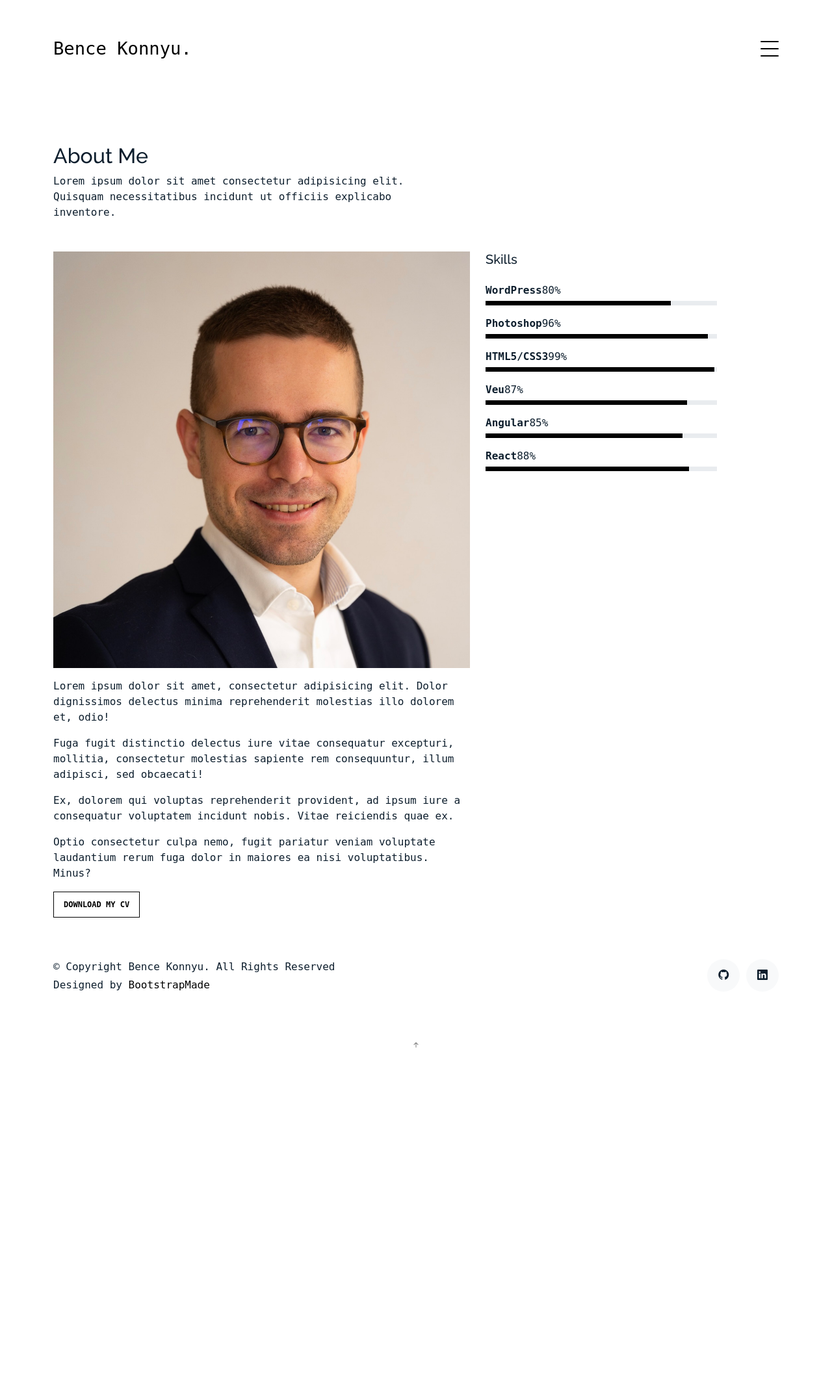
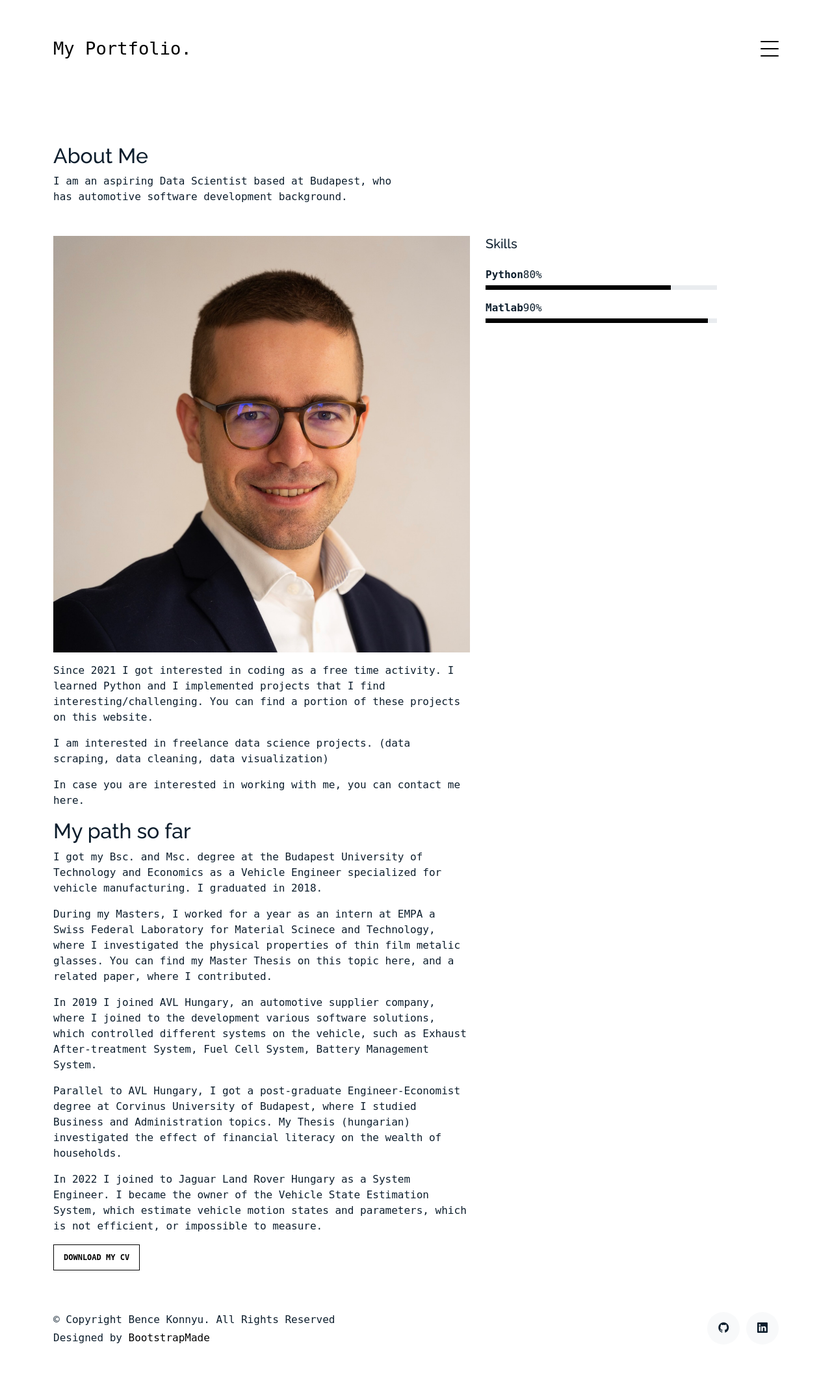
Before and after one commit to londony11/Portfolio, a Flask app: page /about in a window 1280 px wide. Shown: the top 2139 px of the page at 65% size. Before the commit the page ends 1612 px from the top, so only its background shows below. Run offline with Flask 3, Linux system fonts and the light colour scheme; some libraries are stand-ins or nearby versions; some web fonts are replaced.

Commit message:
add about page

```diff
--- a/templates/about.html
+++ b/templates/about.html
@@ -9,8 +9,7 @@
           <div class="col-md-6" data-aos="fade-up">
 
             <h2>About Me</h2>
-            <p class="mb-0">Lorem ipsum dolor sit amet consectetur adipisicing elit. Quisquam necessitatibus incidunt ut
-              officiis explicabo inventore.</p>
+            <p class="mb-0">I am an aspiring Data Scientist based at Budapest, who has automotive software development background.</p>
           </div>
 
         </div>
@@ -21,7 +20,7 @@
             <ul class="list-unstyled">
               <li class="mb-3">
                 <div class="d-flex mb-1">
-                  <strong>WordPress</strong>
+                  <strong>Python</strong>
                   <span class="ml-auto">80%</span>
                 </div>
                 <div class="progress custom-progress">
@@ -30,63 +29,75 @@
               </li>
               <li class="mb-3">
                 <div class="d-flex mb-1">
-                  <strong>Photoshop</strong>
-                  <span class="ml-auto">96%</span>
+                  <strong>Matlab</strong>
+                  <span class="ml-auto">90%</span>
                 </div>
                 <div class="progress custom-progress">
-                  <div class="progress-bar" role="progressbar" style="width: 96%" aria-valuenow="96" aria-valuemin="0" aria-valuemax="100"></div>
+                  <div class="progress-bar" role="progressbar" style="width: 96%" aria-valuenow="90" aria-valuemin="0" aria-valuemax="100"></div>
                 </div>
               </li>
-              <li class="mb-3">
-                <div class="d-flex mb-1">
-                  <strong>HTML5/CSS3</strong>
-                  <span class="ml-auto">99%</span>
-                </div>
-                <div class="progress custom-progress">
-                  <div class="progress-bar" role="progressbar" style="width: 99%" aria-valuenow="99" aria-valuemin="0" aria-valuemax="100"></div>
-                </div>
-              </li>
-              <li class="mb-3">
-                <div class="d-flex mb-1">
-                  <strong>Veu</strong>
-                  <span class="ml-auto">87%</span>
-                </div>
-                <div class="progress custom-progress">
-                  <div class="progress-bar" role="progressbar" style="width: 87%" aria-valuenow="87" aria-valuemin="0" aria-valuemax="100"></div>
-                </div>
-              </li>
-              <li class="mb-3">
-                <div class="d-flex mb-1">
-                  <strong>Angular</strong>
-                  <span class="ml-auto">85%</span>
-                </div>
-                <div class="progress custom-progress">
-                  <div class="progress-bar" role="progressbar" style="width: 85%" aria-valuenow="85" aria-valuemin="0" aria-valuemax="100"></div>
-                </div>
-              </li>
-              <li class="mb-3">
-                <div class="d-flex mb-1">
-                  <strong>React</strong>
-                  <span class="ml-auto">88%</span>
-                </div>
-                <div class="progress custom-progress">
-                  <div class="progress-bar" role="progressbar" style="width: 88%" aria-valuenow="88" aria-valuemin="0" aria-valuemax="100"></div>
-                </div>
-              </li>
+<!--              <li class="mb-3">-->
+<!--                <div class="d-flex mb-1">-->
+<!--                  <strong>HTML5/CSS3</strong>-->
+<!--                  <span class="ml-auto">99%</span>-->
+<!--                </div>-->
+<!--                <div class="progress custom-progress">-->
+<!--                  <div class="progress-bar" role="progressbar" style="width: 99%" aria-valuenow="99" aria-valuemin="0" aria-valuemax="100"></div>-->
+<!--                </div>-->
+<!--              </li>-->
+<!--              <li class="mb-3">-->
+<!--                <div class="d-flex mb-1">-->
+<!--                  <strong>Veu</strong>-->
+<!--                  <span class="ml-auto">87%</span>-->
+<!--                </div>-->
+<!--                <div class="progress custom-progress">-->
+<!--                  <div class="progress-bar" role="progressbar" style="width: 87%" aria-valuenow="87" aria-valuemin="0" aria-valuemax="100"></div>-->
+<!--                </div>-->
+<!--              </li>-->
+<!--              <li class="mb-3">-->
+<!--                <div class="d-flex mb-1">-->
+<!--                  <strong>Angular</strong>-->
+<!--                  <span class="ml-auto">85%</span>-->
+<!--                </div>-->
+<!--                <div class="progress custom-progress">-->
+<!--                  <div class="progress-bar" role="progressbar" style="width: 85%" aria-valuenow="85" aria-valuemin="0" aria-valuemax="100"></div>-->
+<!--                </div>-->
+<!--              </li>-->
+<!--              <li class="mb-3">-->
+<!--                <div class="d-flex mb-1">-->
+<!--                  <strong>React</strong>-->
+<!--                  <span class="ml-auto">88%</span>-->
+<!--                </div>-->
+<!--                <div class="progress custom-progress">-->
+<!--                  <div class="progress-bar" role="progressbar" style="width: 88%" aria-valuenow="88" aria-valuemin="0" aria-valuemax="100"></div>-->
+<!--                </div>-->
+<!--              </li>-->
             </ul>
           </div>
 
           <div class="col-md-7 mb-5 mb-md-0" data-aos="fade-up">
             <p><img src="static/assets/img/person_bence.jpg" alt="Image" class="img-fluid"></p>
-            <p>Lorem ipsum dolor sit amet, consectetur adipisicing elit. Dolor dignissimos delectus minima reprehenderit
-              molestias illo dolorem et, odio!</p>
-            <p>Fuga fugit distinctio delectus iure vitae consequatur excepturi, mollitia, consectetur molestias sapiente
-              rem consequuntur, illum adipisci, sed obcaecati!</p>
-            <p>Ex, dolorem qui voluptas reprehenderit provident, ad ipsum iure a consequatur voluptatem incidunt nobis.
-              Vitae reiciendis quae ex.</p>
-            <p>Optio consectetur culpa nemo, fugit pariatur veniam voluptate laudantium rerum fuga dolor in maiores ea
-              nisi voluptatibus. Minus?</p>
-            <p><a href="#" class="readmore">Download my CV</a></p>
+            <p>Since 2021 I got interested in coding as a free time activity. I learned Python and I implemented projects
+            that I find interesting/challenging. You can find a portion of these projects on this website.</p>
+            <p>I am interested in freelance data science projects. (data scraping, data cleaning, data visualization)</p>
+            <p>In case you are interested in working with me, you can contact me here.</p>
+            <h2>My path so far</h2>
+            <p>I got my Bsc. and Msc. degree at the Budapest University of Technology and Economics as a Vehicle Engineer
+            specialized for vehicle manufacturing. I graduated in 2018.</p>
+            <p>During my  Masters, I worked for a year as an intern at EMPA a Swiss Federal Laboratory for Material Scinece and Technology,
+            where I investigated the physical properties of thin film metalic glasses. You can find my Master Thesis on this
+            topic here, and a related paper, where I contributed.</p>
+            <p>In 2019 I joined AVL Hungary, an automotive supplier company, where I joined to the development various software solutions,
+              which controlled different systems on the vehicle, such as Exhaust After-treatment System, Fuel Cell System,
+              Battery Management System.</p>
+            <p>Parallel to AVL Hungary, I got a post-graduate Engineer-Economist degree at Corvinus University of Budapest, where I
+            studied Business and Administration topics. My Thesis (hungarian) investigated the effect of financial literacy
+            on the wealth of households.</p>
+            <p>In 2022 I joined to Jaguar Land Rover Hungary as a System Engineer. I became the owner of the Vehicle State
+            Estimation System, which estimate vehicle motion states and parameters, which is not efficient, or impossible to
+            measure.</p>
+
+            <p><a href="static/assets/pdf/Könnyű_Bence_CV_english.pdf" class="readmore">Download my CV</a></p>
           </div>
 
         </div>
--- a/templates/header.html
+++ b/templates/header.html
@@ -79,7 +79,7 @@ lang="en"
 
   <nav class="navbar navbar-light custom-navbar">
     <div class="container">
-      <a class="navbar-brand" href="{{ url_for('home') }}">Bence Konnyu.</a>
+      <a class="navbar-brand" href="{{ url_for('home') }}">My Portfolio.</a>
       <a href="#" class="burger" data-bs-toggle="collapse" data-bs-target="#main-navbar">
         <span></span>
       </a>
```
Also changed, not shown: templates/index.html (+58 -58 lines), 1 other file.
